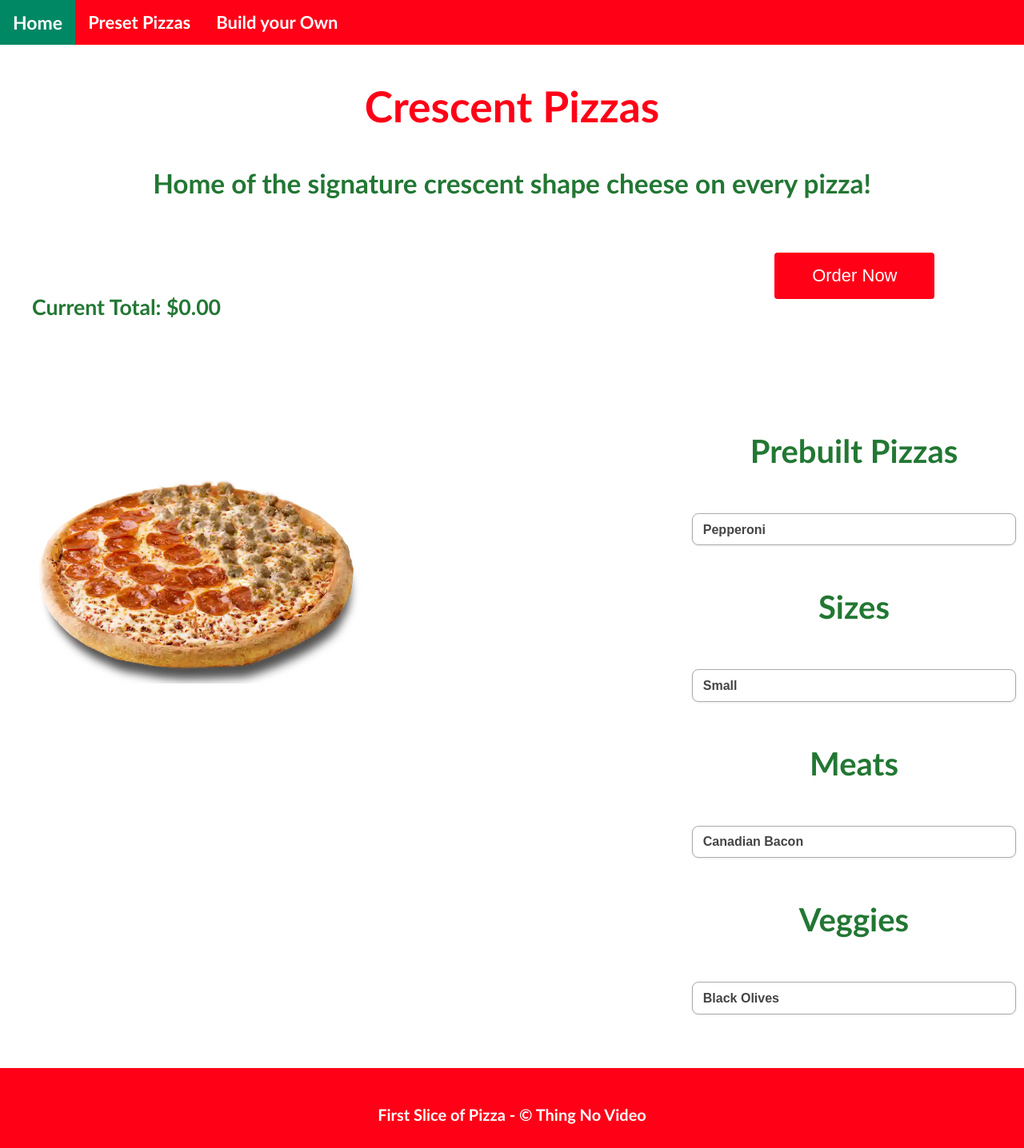
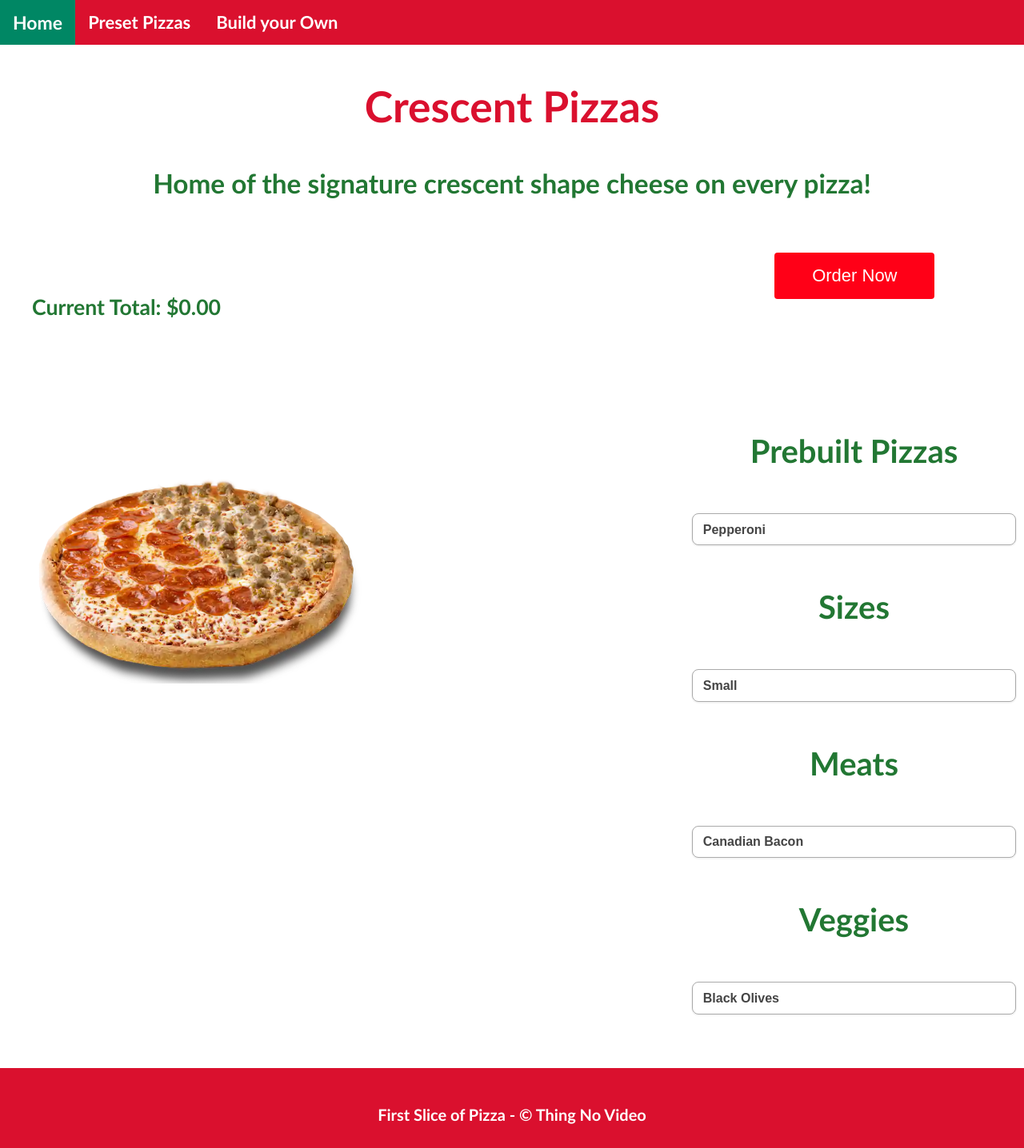
Before and after one commit to WistyDagel/FirstSliceOfPizza, a website built with webpack: page dist/index.html in a window 1280 px wide. Shown: the whole page at 80% size. Built offline with nearby package versions, Linux system fonts and the light colour scheme.

Commit message:
Update style.scss

```diff
--- a/src/style.scss
+++ b/src/style.scss
@@ -12,6 +12,7 @@ $image-width: 300px;
 $papa-green: #006d4A;
 $papa-button:#008764;
 $papa-red: #ff0017;
+$papa-header: #da102e;
 
 body{
     font: 100% $font-trebuchet;
@@ -55,12 +56,12 @@ body{
 //HEADERS
 h1 {
     font-size: $font-size;
-    color: $papa-red;
+    color: $papa-header;
 }
 
 h2 {
     font-size: $font-size * .8;
-    color: $papa-red;
+    color: $papa-header;
 }
 
 h3 {
@@ -87,14 +88,14 @@ a {
 //NAVBAR
 .navbar {
     overflow: hidden;
-    background-color: $papa-red;
+    background-color: $papa-header;
 }
 
 .navbar a {
     float: left;
     display: block;
     text-align: center;
-    background-color:$papa-red;
+    background-color:$papa-header;
     color: white;
     padding: 14px 16px;
     text-decoration: none;
@@ -230,7 +231,7 @@ select option {
 .footer {
     width: 100%;
     height: 100px;
-    background-color: $papa-red;
+    background-color: $papa-header;
     color: #fff;
     text-align: center;
 }
```
